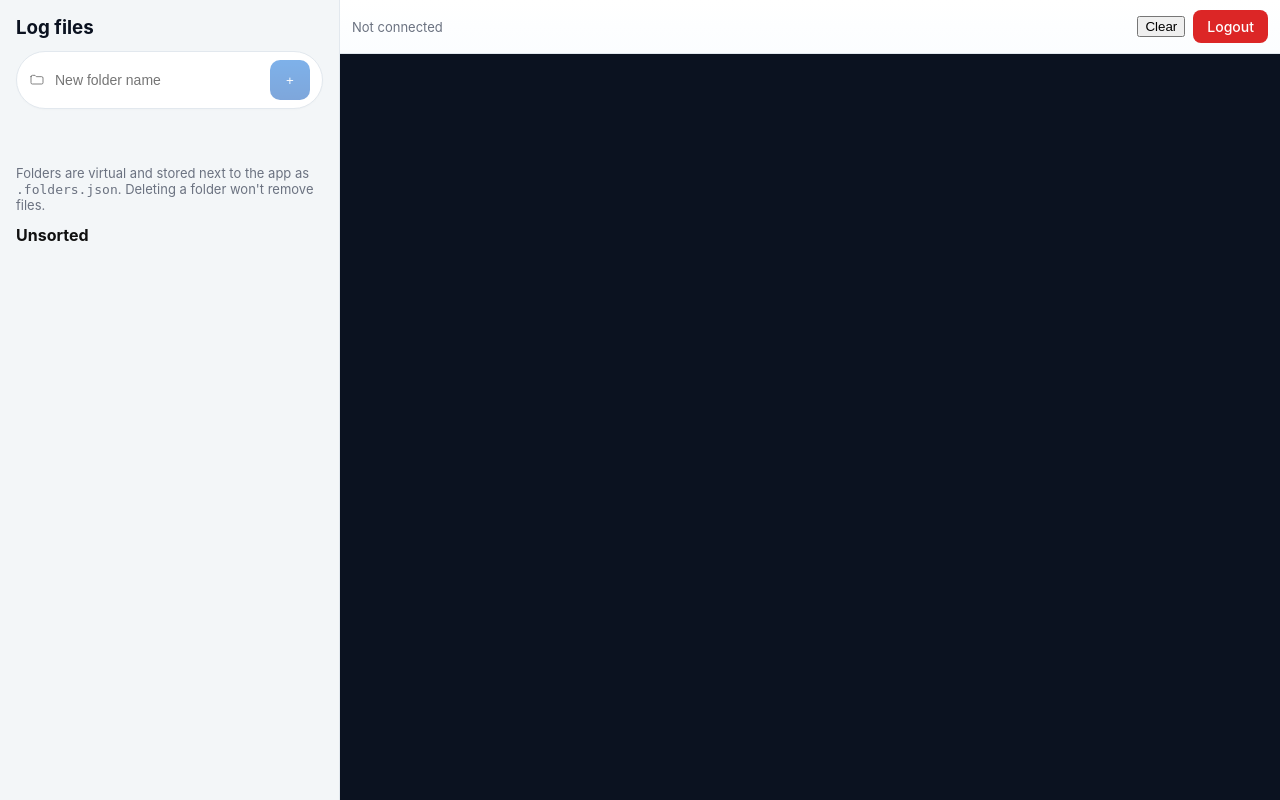
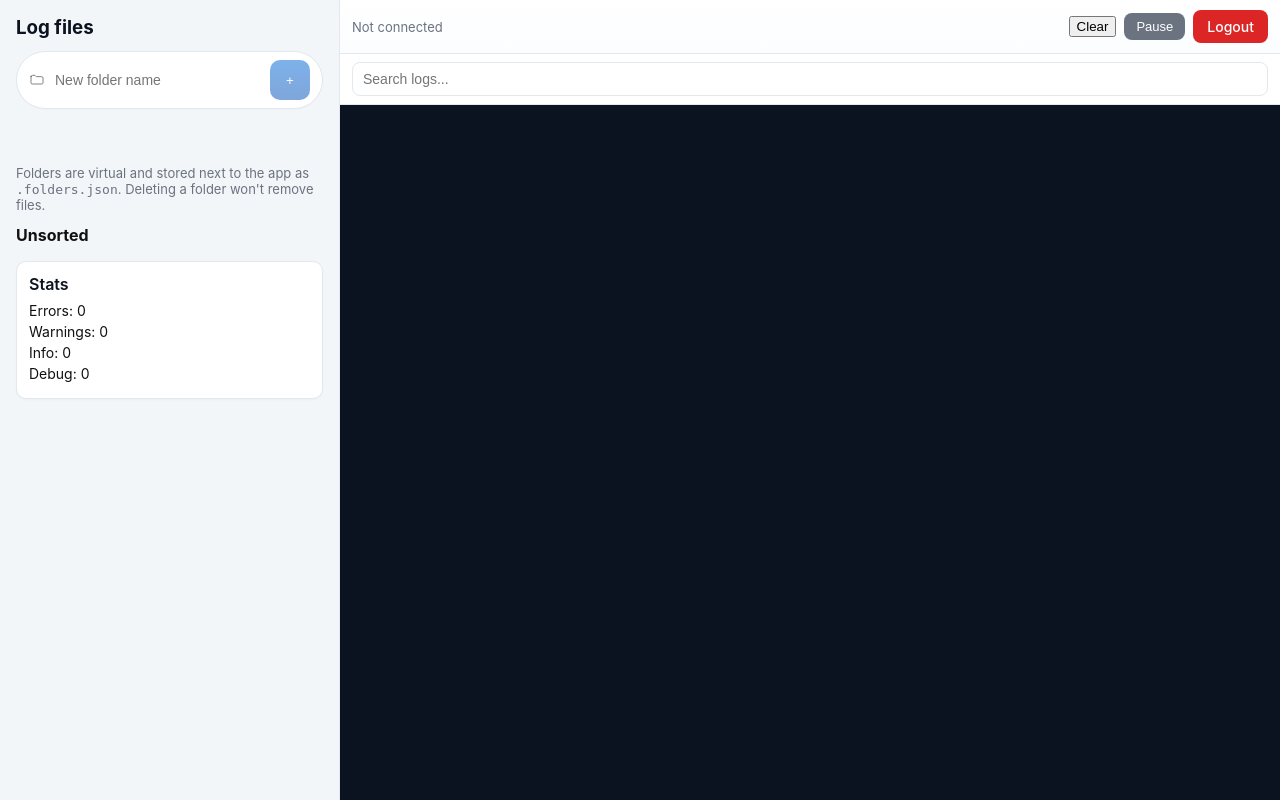
Before and after one commit to Arthaloith/syslogviewer, a Flask app: template templates/index.html in a window 1280 px wide. Run offline with Flask 2, Linux system fonts and the light colour scheme; the template is opened without the code that fills it, so the values that code supplies are empty; parts of the project's set-up code (start-up, migrations or seed data) failed here and were passed over.

Commit message:
added log level stats

```diff
--- a/templates/index.html
+++ b/templates/index.html
@@ -33,17 +33,13 @@
       .file-actions{display:flex;gap:6px;align-items:center}
       .menu-btn{background:transparent;border:0;color:var(--muted);font-size:16px;cursor:pointer;padding:6px;border-radius:6px}
       #controls { padding: 10px 12px; border-bottom: 1px solid var(--border); display: flex; gap: 8px; align-items: center; background: linear-gradient(180deg,#fff, #fbfdff); }
-      #log { flex: 1; background: #0b1220; color: #e6eef8; padding: 14px; font-family: monospace; overflow: auto; }
+      #log { flex: 1; background: #0b1220; color: #e6eef8; padding: 14px; font-family: monospace; overflow: auto; white-space: pre-wrap; }
       .muted{color:var(--muted);font-size:13px}
       .menu-panel{position:absolute;background:var(--card);border:1px solid var(--border);box-shadow:0 6px 18px rgba(11,15,25,0.08);border-radius:8px;padding:6px;min-width:160px;z-index:40}
       .menu-panel button{display:block;width:100%;text-align:left;background:transparent;border:0;padding:8px;border-radius:6px;color:#0b1220}
       .menu-panel button:hover{background:#f2f7ff}
-      .feedback{font-size:13px;padding:6px 10px;border-radius:8px}
-      .success{background:#eef9f1;color:#05632a;border:1px solid #d4f5de}
-      .error{background:#fff5f5;color:#990f0f;border:1px solid #ffdede}
       .delete-btn{background: #dc2626;color: #fff;border: none;padding: 6px 12px;font-size: 13px;border-radius: 6px;cursor: pointer;box-shadow: 0 1px 2px rgba(11,15,25,0.06);transition: background 0.2s ease-in-out;}
       .delete-btn:hover{background: #b91c1c}
-      /* 🔽 Logout button */
       .logout-btn {
         background: #dc2626;
         color: #fff;
@@ -54,21 +50,54 @@
         font-weight: 500;
         transition: background 0.2s;
       }
-      .logout-btn:hover {
-        background: #b91c1c;
+      .logout-btn:hover { background: #b91c1c; }
+      .log-line { white-space: pre-wrap; font-family: monospace; }
+      .log-error { color: #f87171; }
+      .log-warn { color: #facc15; }
+      .log-info { color: #60a5fa; }
+      .log-debug { color: #9ca3af; }
+      .highlight { background: #fef08a; color:#111; }
+      #searchBar {
+        flex: 0 0 auto;
+        padding: 8px 12px;
+        border-bottom: 1px solid var(--border);
+        display: flex;
+        gap: 8px;
+        align-items: center;
+        background: #fff;
       }
-      /* 🔽 Log line colors */
-      .log-line { white-space: pre-wrap; font-family: monospace; }
-      .log-error { color: #f87171; }   /* red */
-      .log-warn { color: #facc15; }    /* yellow */
-      .log-info { color: #60a5fa; }    /* blue */
-      .log-debug { color: #9ca3af; }   /* gray */
+      #searchInput {
+        flex: 1;
+        padding: 8px 10px;
+        border: 1px solid var(--border);
+        border-radius: 8px;
+        font-size: 14px;
+      }
+      #pauseBtn {
+        background: #6b7280;
+        color: #fff;
+        padding: 6px 12px;
+        border-radius: 8px;
+        cursor: pointer;
+        border: none;
+        font-size: 13px;
+      }
+      #pauseBtn.active { background: #374151; }
+      #statsBox {
+        margin-top: 16px;
+        background: var(--card);
+        border: 1px solid var(--border);
+        border-radius: 10px;
+        padding: 12px;
+        box-shadow: 0 1px 2px rgba(16,24,40,0.03);
+      }
+      #statsBox h4 { margin: 0 0 8px; font-weight: 600; color:#0b1220; }
+      #statsBox div { font-size: 14px; margin: 4px 0; }
     </style>
   </head>
   <body>
     <div id="sidebar">
       <h3>Log files</h3>
-
       <div class="create-row">
         <div class="pill" role="group" aria-label="create folder">
           <svg width="16" height="16" viewBox="0 0 24 24" fill="none" style="opacity:0.65">
@@ -80,11 +109,18 @@
       </div>
       <div id="createFeedback" style="height:34px;margin-bottom:8px"></div>
       <div class="hint">Folders are virtual and stored next to the app as <code>.folders.json</code>. Deleting a folder won't remove files.</div>
-
       <div id="folders" style="margin-top:12px"></div>
-
       <div style="margin-top:8px;margin-bottom:6px"><strong>Unsorted</strong> <span class="muted" id="unsorted-count"></span></div>
       <div id="files"></div>
+
+      <!-- 📊 Stats Sidebar -->
+      <div id="statsBox">
+        <h4>Stats</h4>
+        <div id="stat-errors">Errors: 0</div>
+        <div id="stat-warns">Warnings: 0</div>
+        <div id="stat-info">Info: 0</div>
+        <div id="stat-debug">Debug: 0</div>
+      </div>
     </div>
 
     <div id="main">
@@ -92,8 +128,14 @@
         <div id="current" class="muted">Not connected</div>
         <div style="flex:1"></div>
         <button id="clear" class="ghost" title="Clear log view">Clear</button>
+        <button id="pauseBtn">Pause</button>
         <a href="{{ url_for('logout') }}" class="logout-btn">Logout</a>
       </div>
+
+      <div id="searchBar">
+        <input id="searchInput" type="text" placeholder="Search logs..." />
+      </div>
+
       <div id="log"></div>
     </div>
 
@@ -102,44 +144,73 @@
       const socket = io();
       let currentFile = null;
       let foldersOrder = [];
+      let autoScroll = true;
 
       const logEl = document.getElementById("log");
       const currentEl = document.getElementById("current");
+      const pauseBtn = document.getElementById("pauseBtn");
+      const searchInput = document.getElementById("searchInput");
+
+      // 📊 Stats counters
+      let stats = { errors: 0, warns: 0, info: 0, debug: 0 };
+      const statErrors = document.getElementById("stat-errors");
+      const statWarns = document.getElementById("stat-warns");
+      const statInfo = document.getElementById("stat-info");
+      const statDebug = document.getElementById("stat-debug");
+
+      function updateStatsDisplay() {
+        statErrors.textContent = `Errors: ${stats.errors}`;
+        statWarns.textContent = `Warnings: ${stats.warns}`;
+        statInfo.textContent = `Info: ${stats.info}`;
+        statDebug.textContent = `Debug: ${stats.debug}`;
+      }
 
       socket.on("log_line", (data)=>{
         if (data.file !== currentFile) return;
-
         const line = document.createElement("div");
         line.className = "log-line";
-
         const text = data.line;
 
         if (/error|fail|critical/i.test(text)) {
           line.classList.add("log-error");
+          stats.errors++;
         } else if (/warn|warning/i.test(text)) {
           line.classList.add("log-warn");
+          stats.warns++;
         } else if (/info|notice/i.test(text)) {
           line.classList.add("log-info");
+          stats.info++;
         } else if (/debug/i.test(text)) {
           line.classList.add("log-debug");
+          stats.debug++;
         }
+        updateStatsDisplay();
 
         line.textContent = text;
         logEl.appendChild(line);
-        logEl.scrollTop = logEl.scrollHeight;
+        if (autoScroll) {
+          logEl.scrollTop = logEl.scrollHeight;
+        }
       });
 
       socket.on("log_error", (data)=>{
         if (data.file !== currentFile) return;
         const line = document.createElement("div");
         line.className = "log-line log-error";
-        line.textContent = "\\n[Error: " + data.error + "]\\n";
+        line.textContent = "[Error: " + data.error + "]";
         logEl.appendChild(line);
-        logEl.scrollTop = logEl.scrollHeight;
       });
 
       document.getElementById("clear").onclick = ()=>{
         logEl.textContent = "";
+        stats = { errors: 0, warns: 0, info: 0, debug: 0 };
+        updateStatsDisplay();
+      };
+
+      pauseBtn.onclick = ()=>{
+        autoScroll = !autoScroll;
+        pauseBtn.classList.toggle("active", !autoScroll);
+        pauseBtn.textContent = autoScroll ? "Pause" : "Resume";
       };
 
       function setActive(file){
@@ -149,6 +220,8 @@
         currentFile = file;
         currentEl.textContent = file;
         logEl.textContent = "";
+        stats = { errors: 0, warns: 0, info: 0, debug: 0 };
+        updateStatsDisplay();
         socket.emit("join", {file});
       }
 
@@ -209,7 +282,6 @@
         const actions = document.createElement("div");
         actions.className = "file-actions";
 
-        // ⬇️ Download button
         const dlBtn = document.createElement("a");
         dlBtn.href = `/logs/download/${encodeURIComponent(f)}`;
         dlBtn.textContent = "⬇️";
@@ -221,7 +293,6 @@
         dlBtn.style.color = "#111";
         actions.appendChild(dlBtn);
 
-        // ⋯ Move menu button
         const menuBtn = document.createElement("button");
         menuBtn.className = "menu-btn";
         menuBtn.innerHTML = "⋯";
@@ -269,6 +340,19 @@
         if (old) old.remove();
       });
 
+      // 🔍 Search functionality
+      searchInput.addEventListener("input", ()=>{
+        const term = searchInput.value.trim();
+        const lines = logEl.querySelectorAll(".log-line");
+        lines.forEach(line=>{
+          line.innerHTML = line.textContent;
+          if (term && line.textContent.toLowerCase().includes(term.toLowerCase())) {
+            const regex = new RegExp(`(${term})`, "gi");
+            line.innerHTML = line.textContent.replace(regex, `<span class="highlight">$1</span>`);
+          }
+        });
+      });
+
       refresh();
     </script>
   </body>
```
Also changed, not shown: 1 other file.
